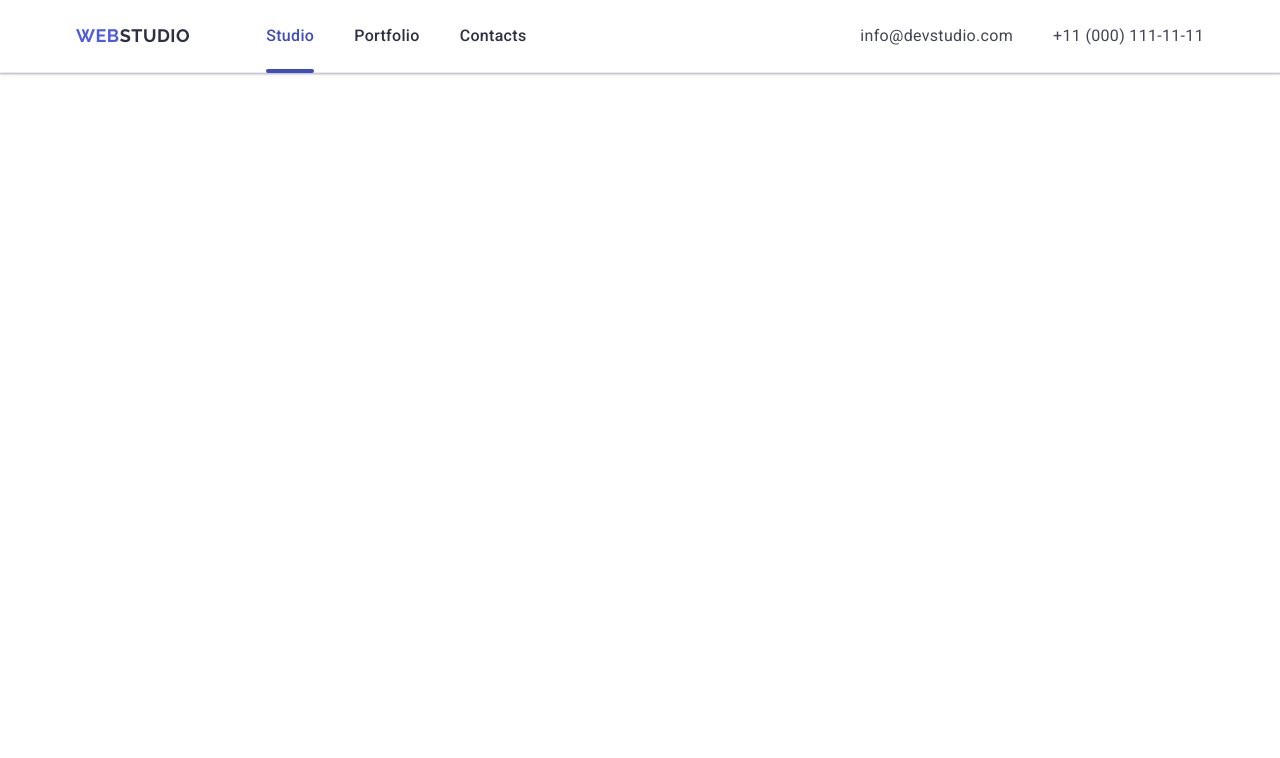
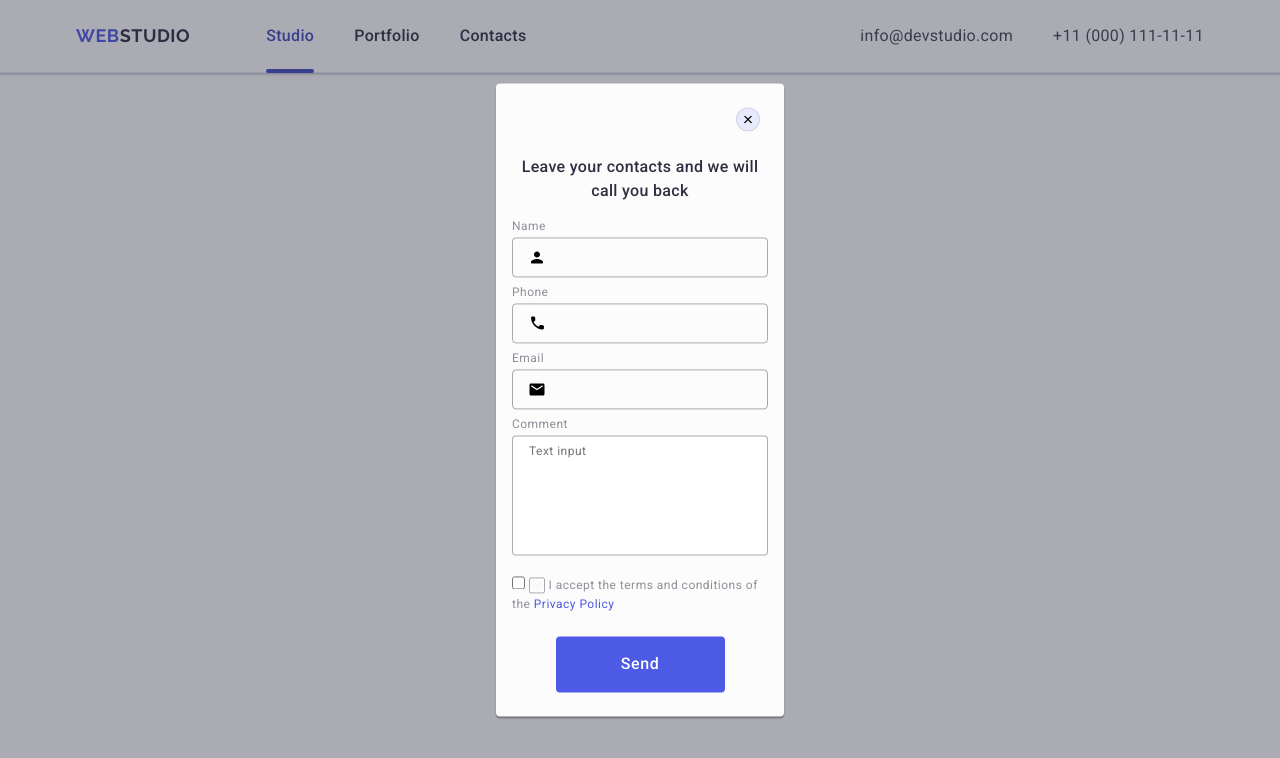
Before and after one commit to naumenkota/goit-markup-hw-06, a plain HTML site: page index.html in a window 1280 px wide. Drawn offline with nearby package versions, Linux system fonts and the light colour scheme.

Commit message:
add modal

```diff
--- a/css/styles.css
+++ b/css/styles.css
@@ -307,3 +307,174 @@ color: #4d5ae5;
 .mobile-menu-social-icon {
     fill: #f4f4fd;
 }
+
+
+
+
+/*----------MODAL-------------*/
+
+.backdrop {
+    position: fixed;
+    top: 0;
+    left: 0;
+    width: 100%;
+    height: 100%;
+    background-color: rgba(46, 47, 66, 0.4);
+    opacity: 0;
+    visibility: hidden;
+    pointer-events: none;
+    transition: opacity 250ms cubic-bezier(0.4, 0, 0.2, 1),
+        visibility 250ms cubic-bezier(0.4, 0, 0.2, 1);
+}
+
+.backdrop.is-open {
+    opacity: 1;
+    visibility: visible;
+    pointer-events: auto;
+}
+
+.modal {
+    position: absolute;
+    top: 50%;
+    left: 50%;
+    border-radius: 4px;
+    background-color: #fcfcfc;
+    box-shadow: 0 1px 1px 0 rgba(0, 0, 0, 0.14), 0 1px 3px 0 rgba(0, 0, 0, 0.12), 0 2px 1px 0 rgba(0, 0, 0, 0.2);
+    width: 288px;
+    min-height: 623px;
+    transform: translate(-50%, -50%);
+    transition: transform 250ms cubic-bezier(0.4, 0, 0.2, 1);
+    padding: 72px 16px 24px 16px;
+}
+
+.modal-close-button {
+    position: absolute;
+    top: 24px;
+    right: 24px;
+    border-radius: 50%;
+    width: 24px;
+    height: 24px;
+    background-color: #e7e9fc;
+    border: solid 1px rgba(0, 0, 0, 0.1);
+    display: flex;
+    align-items: center;
+    justify-content: center;
+    padding: 0;
+}
+
+.modal-title {
+    font-weight: 500;
+    font-size: 16px;
+    line-height: 1.5;
+    letter-spacing: 0.02em;
+    text-align: center;
+    color: #2e2f42;
+    margin-bottom: 16px;
+}
+
+.modal-field {
+    margin-bottom: 8px;
+}
+
+.modal-lable {
+    margin-bottom: 4px;
+    font-weight: 400;
+    font-size: 12px;
+    line-height: 1.16667;
+    letter-spacing: 0.04em;
+    color: #8e8f99;
+    display: block;
+}
+
+.modal-input {
+    width: 100%;
+    height: 40px;
+    border: 1px solid rgba(46, 47, 66, 0.4);
+    background-color: transparent;
+    border-radius: 4px;
+    padding-left: 34px;
+    outline: transparent;
+}
+
+.input-wrapper {
+    position: relative;
+}
+
+.modal-icon {
+    position: absolute;
+    left: 16px;
+    top: 50%;
+    transform: translateY(-50%);
+}
+
+.modal-field-comment {
+    margin-bottom: 16px;
+}
+
+.modal-text-area {
+    resize: none;
+    width: 100%;
+    height: 120px;
+    border: 1px solid rgba(46, 47, 66, 0.4);
+    border-radius: 4px;
+    outline: transparent;
+    padding: 8px 16px;
+    font-weight: 400;
+    font-size: 12px;
+    line-height: 1.17;
+    letter-spacing: 0.04em;
+    color: #8e8f99;
+}
+
+.modal-field-check {
+    margin-bottom: 24px;
+}
+
+.modal-check-lable {
+    font-weight: 400;
+    font-size: 12px;
+    line-height: 1.17;
+    letter-spacing: 0.04em;
+    color: #8e8f99;
+    align-items: center;
+    gap: 8px;
+}
+
+
+.check-box {
+    display: inline-flex;
+    align-items: center;
+    justify-content: center;
+    fill: transparent;
+    width: 16px;
+    height: 16px;
+    border: 1px solid rgba(46, 47, 66, 0.4);
+    border-radius: 2px;
+}
+
+.modal-check:checked + .modal-check-lable > span {
+    background-color: #404bbf;
+    border: none;
+    fill: #F4F4FD;
+}
+
+ .privacy-link {
+     color: #4d5ae5;
+ }
+
+.modal-submit-button {
+display: block;
+    margin: auto;
+    min-width: 169px;
+    height: 56px;
+    font-family: 'Roboto', sans-serif;
+    font-size: 16px;
+    font-weight: 500;
+    line-height: 1.5;
+    letter-spacing: 0.04em;
+    color: #ffffff;
+    cursor: pointer;
+    background-color: #4d5ae5;
+    border: none;
+    border-radius: 4px;
+}
--- a/index.html
+++ b/index.html
@@ -61,7 +61,7 @@
         </button>
       </div>
 
-      <div class="mobile-menu is-open">
+      <div class="mobile-menu">
         <div class="container container-mobile-menu">
           <button type="button" class="mobile-menu-close-button">
             <svg class="icon-mobile-menu-button" width="8" height="8">
@@ -578,9 +578,9 @@
         </div>
       </div>
     </footer>
+    ---->
 
-
-    <div class="backdrop">
+    <div class="backdrop is-open">
       <div class="modal">
         <button type="button" class="modal-close-button">
           <svg class="icon-modal-button" width="8" height="8">
@@ -654,14 +654,12 @@
                   <use href="./images/icons.svg#icon-check"></use></svg
               ></span>
               I accept the terms and conditions of the
-              <a href="" class="privacy-link">Privacy Policy</a></label
-            >
+              <a href="" class="privacy-link">Privacy Policy</a>
+            </label>
           </div>
           <button type="submit" class="modal-submit-button">Send</button>
         </form>
       </div>
     </div>
-
-       -->
   </body>
 </html>
```
